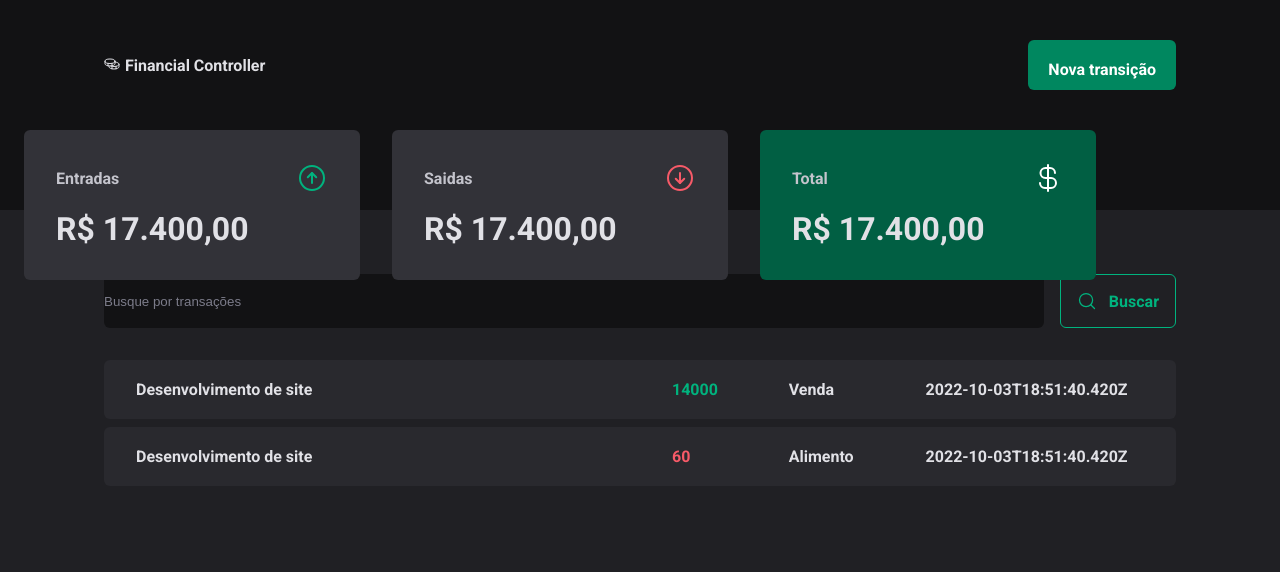
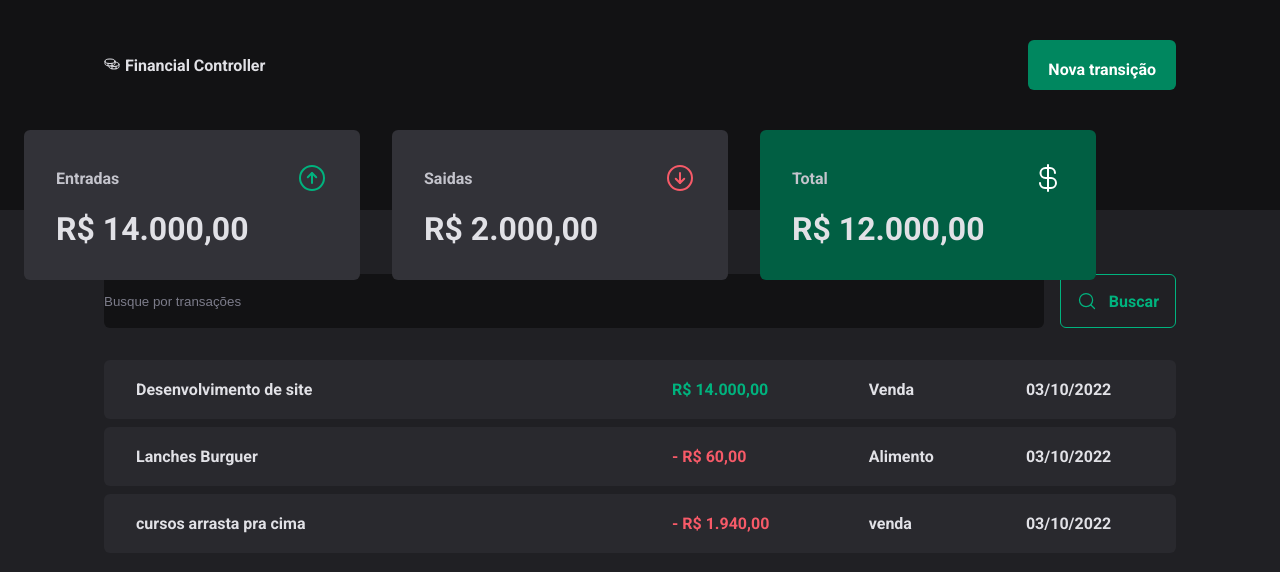
Before and after one commit to ArthurFilho/Financial-Controller, a React (Vite) app: page / in a window 1280 px wide. Shown: the top 572 px of the page. Built offline with nearby package versions, Linux system fonts and the light colour scheme; data requests are answered from the project's data file; a web font is replaced by a local one.

Commit message:
atualizanto formart all components

```diff
--- a/server.json
+++ b/server.json
@@ -10,11 +10,19 @@
     } ,
     {
         "id" : 1 ,
-        "description" : "Desenvolvimento de site" ,
+        "description" : "Lanches Burguer" ,
         "type" : "outcome" ,
         "category" : "Alimento" ,
         "price" : 60 ,
         "createdAt" : "2022-10-03T18:51:40.420Z"
+    } ,
+    {
+        "id" : 1 ,
+        "description" : "cursos arrasta pra cima" ,
+        "type" : "outcome" ,
+        "category" : "venda" ,
+        "price" : 1940 ,
+        "createdAt" : "2022-10-03T18:51:40.420Z"
     }
     ]
 }
--- a/src/Pages/Transactions/index.tsx
+++ b/src/Pages/Transactions/index.tsx
@@ -4,6 +4,7 @@ import { Summary } from "../../components/Summary";
 import { SearchForm } from "./components/SearchForm";
 import { PriceHighLight, TransactionsContainer, TransactionsTable } from "./styles";
 import { TransactionsContext } from "../../contexts/TransactionsContexts"
+import { priceFormatter, dataFormatter } from "../../utils/formatter";
 
 export function Transactions() {
   const { transactions } = useContext(TransactionsContext)
@@ -24,11 +25,12 @@ export function Transactions() {
                 <td width="50%">{transaction.description}</td>
                 <td>
                 <PriceHighLight variant={transaction.type}>
-                {transaction.price}
+                {transaction.type === 'income' || '- '}
+                {priceFormatter.format(transaction.price)}
                 </PriceHighLight>
                 </td>
                 <td>{transaction.category}</td>
-                <td>{transaction.createdAt}</td>
+                <td>{dataFormatter.format(new Date(transaction.createdAt))}</td>
                 </tr>
                 )
                 })}
--- a/src/components/Summary/index.tsx
+++ b/src/components/Summary/index.tsx
@@ -1,11 +1,29 @@
 import { ArrowCircleDown, ArrowCircleUp, CurrencyDollar } from "phosphor-react";
 import { useContext } from "react";
 import { TransactionsContext } from "../../contexts/TransactionsContexts";
+import { priceFormatter } from "../../utils/formatter";
 import { SummaryContainer, SummaryCard } from "./style";
 
 export function Summary() {
 
     const { transactions } = useContext(TransactionsContext)
+
+    const summary = transactions.reduce( (acc, transaction) => {
+        if(transaction.type === 'income'){
+            acc.income += transaction.price;
+            acc.total += transaction.price;
+        } else {
+            acc.outcome += transaction.price;
+            acc.total -= transaction.price;
+        }
+
+        return acc;
+    }, {
+        income: 0,
+        outcome: 0,
+        total: 0
+    }
+    )
 
     return(
         <SummaryContainer>
@@ -16,7 +34,7 @@ export function Summary() {
 
                 </header>
 
-                <strong>R$ 17.400,00</strong>
+                <strong>{priceFormatter.format(summary.income)}</strong>
             </SummaryCard>
 
             <SummaryCard>
@@ -26,7 +44,7 @@ export function Summary() {
 
                 </header>
 
-                <strong>R$ 17.400,00</strong>
+                <strong>{priceFormatter.format(summary.outcome)}</strong>
             </SummaryCard>
 
             <SummaryCard variant="green">
@@ -36,7 +54,7 @@ export function Summary() {
 
                 </header>
 
-                <strong>R$ 17.400,00</strong>
+                <strong>{priceFormatter.format(summary.total)}</strong>
             </SummaryCard>
 
         </SummaryContainer>
--- /dev/null
+++ b/src/utils/formatter.ts
@@ -0,0 +1,6 @@
+export const dataFormatter = new Intl.DateTimeFormat('pt-BR');
+
+export const priceFormatter = new Intl.NumberFormat('pt-BR',{
+style: 'currency',
+currency: 'BRL',
+});
```
